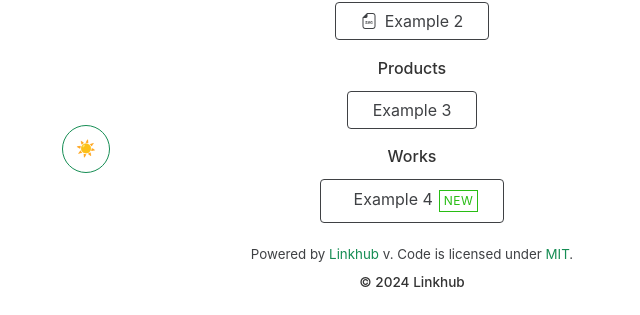
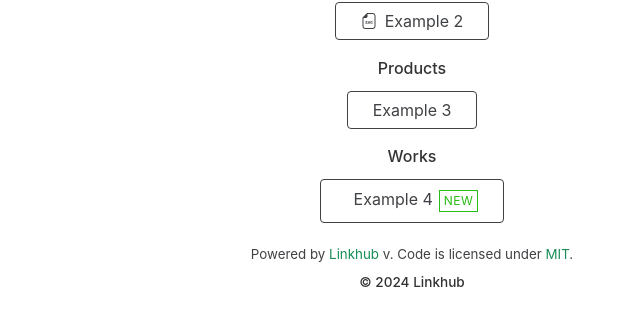
Before and after one commit to vellsworth/profile, a Jekyll site: the page built from index.html, in a window 1280 px wide. Shown: the part 451-766 px from the top of the page, without its empty margins (228-868 px from the left). Built offline with Jekyll 4.4.1, drawn with Linux system fonts in a browser that asks for light colours; nearby versions of some CDN libraries.

Commit message:
Update default.html

```diff
--- a/_layouts/default.html
+++ b/_layouts/default.html
@@ -40,9 +40,6 @@
             </div>
         </header>
 
-        <!-- Dark / Light Mode Switch -->
-        {% include theme-switch.html %}
-
         <!-- Social Media Links -->
         {% include social.html %}
 
```
